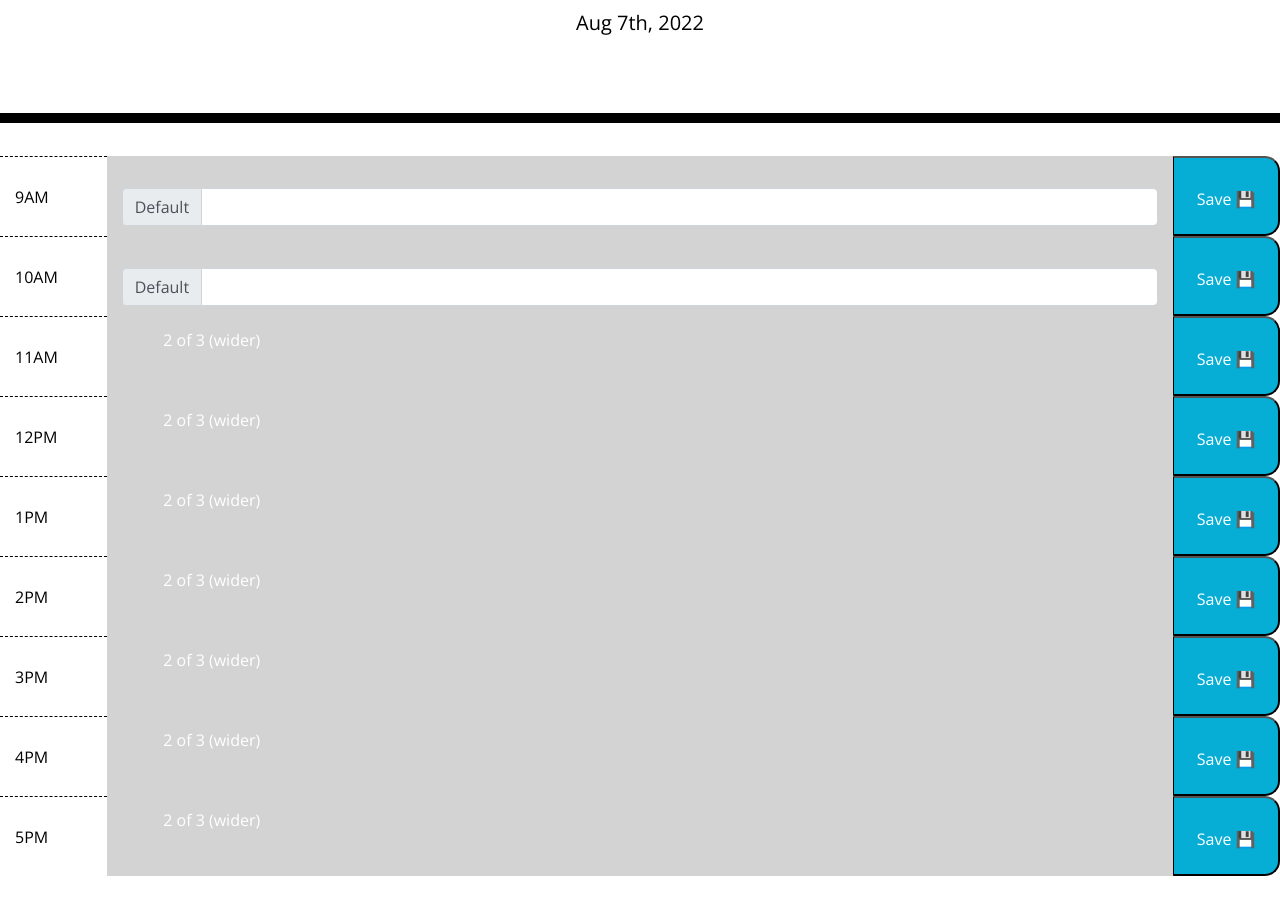
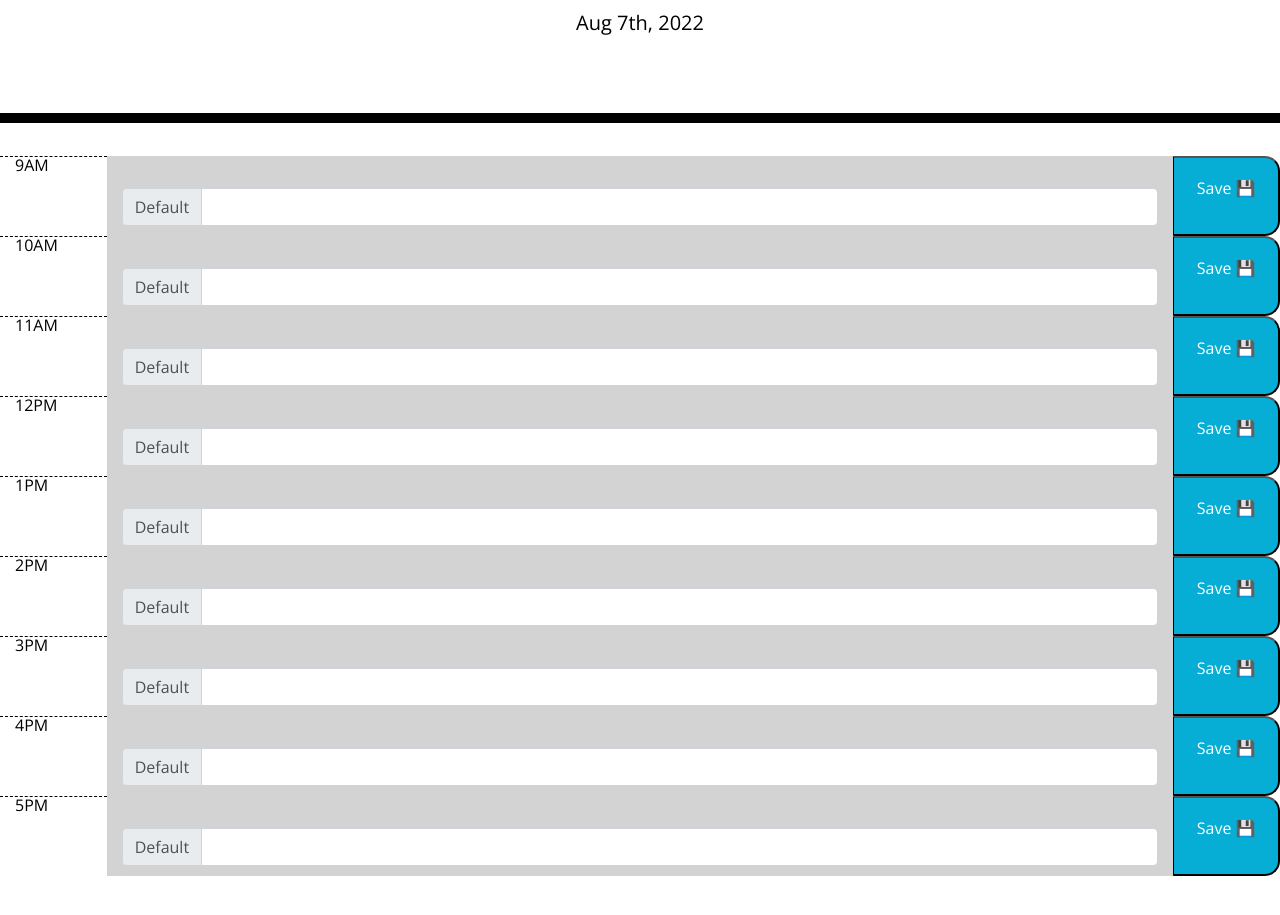
Before and after one commit to LittMarque27/todays-work-schedule, a plain HTML site: page index.html in a window 1280 px wide. Shown: the part 181-1096 px from the top of the page. Drawn offline with nearby package versions, Linux system fonts and the light colour scheme.

Commit message:
Added inputs, buttons, and local storage for tasks.

```diff
--- a/assets/css/style.css
+++ b/assets/css/style.css
@@ -32,7 +32,7 @@ textarea {
 }
 
 .row {
-  white-space: pre-wrap;
+  /* white-space: pre-wrap; */
   height: 80px;
   border-top: 1px solid white;
 }
--- a/assets/js/script.js
+++ b/assets/js/script.js
@@ -4,21 +4,19 @@ var dateTime = moment().format("MMM Do, YYYY");
 //var currentHOU
 var currentHour = moment().format("H");
 console.log(currentHour)
-//var past
-//var future
 
 //array hours slots
-var hours = $(".container").children().children(".hour");
+// var hours = $(".container").children().children(".hour");
 
-var timeBlock = $(".hour").html().trim()
-console.log(hours.html().trim())
+// var timeBlock = $(".hour").html().trim()
+// console.log(hours.html().trim())
 //array text slots
-var tasks = $("#customTime")
+// var tasks = $("#customTime")
 
-console.log(hours)
+// console.log(hours)
 
-var thisTimeEl = $(".thisTime")
-console.log(thisTimeEl.html())
+// var thisTimeEl = $(".thisTime")
+// console.log(thisTimeEl.html())
 
 var timeSlots = [9, 10, 11, 12, 13, 14, 15, 16, 17]
 console.log(timeSlots);
@@ -44,10 +42,32 @@ function timeColor() {
 
 timeColor()
 
+var containerEl = $(".container");
+
+containerEl.on("click", ".saveBtn", function (event) {
+    var inputClass = event.currentTarget.attributes[1].nodeValue;
+    console.log(inputClass)
+    var inputValue = $("."+ inputClass).val()
+    console.log(inputValue)
+    localStorage.setItem(inputClass, inputValue)
+})
+
+function displayTask() {
+    $(".9am").val(localStorage.getItem("9am"))
+    $(".10am").val(localStorage.getItem("10am"))
+    $(".11am").val(localStorage.getItem("11am"))
+    $(".12pm").val(localStorage.getItem("12pm"))
+    $(".1pm").val(localStorage.getItem("1pm"))
+    $(".2pm").val(localStorage.getItem("2pm"))
+    $(".3pm").val(localStorage.getItem("3pm"))
+    $(".4pm").val(localStorage.getItem("4pm"))
+    $(".5pm").val(localStorage.getItem("5pm"))
+}
+
+displayTask()
 
 
-
-
+//localStorage.clear
 // if($(".container").children().eq(0).children().eq(0) !== currentHOUR) {
 //     $(".container").children().eq(0).children().eq(1).addClass("future")
 // }
--- a/index.html
+++ b/index.html
@@ -39,10 +39,10 @@
             <div class="input-group-prepend">
               <span class="input-group-text" id="inputGroup-sizing-default">Default</span>
             </div>
-            <input type="text" class="form-control" aria-label="Default" aria-describedby="inputGroup-sizing-default">
+            <input type="text" class="form-control 9am" aria-label="Default" aria-describedby="inputGroup-sizing-default">
           </div>
         </div>
-        <button class="col-1 saveBtn">
+        <button class="col-1 saveBtn" data-input="9am">
           <p>Save 💾</p>
         </button>
       </div>
@@ -56,10 +56,10 @@
             <div class="input-group-prepend">
               <span class="input-group-text" id="inputGroup-sizing-default">Default</span>
             </div>
-            <input type="text" class="form-control" aria-label="Default" aria-describedby="inputGroup-sizing-default">
+            <input type="text" class="form-control 10am" aria-label="Default" aria-describedby="inputGroup-sizing-default">
           </div>
         </div>
-        <button class="col-1 saveBtn">
+        <button class="col-1 saveBtn" data-input="10am">
           <p>Save 💾</p>
         </button>
       </div>
@@ -69,9 +69,14 @@
           <p class= "thisTime">11AM</p>
         </div>
         <div class="col-10 description">
-          2 of 3 (wider)
+          <div class="input-group mb-3">
+            <div class="input-group-prepend">
+              <span class="input-group-text" id="inputGroup-sizing-default">Default</span>
+            </div>
+            <input type="text" class="form-control 11am" aria-label="Default" aria-describedby="inputGroup-sizing-default">
+          </div>
         </div>
-        <button class="col-1 saveBtn">
+        <button class="col-1 saveBtn" data-input="11am">
           <p>Save 💾</p>
         </button>
       </div>
@@ -81,9 +86,14 @@
           <p class= "thisTime">12PM</p>
         </div>
         <div class="col-10 description">
-          2 of 3 (wider)
+          <div class="input-group mb-3">
+            <div class="input-group-prepend">
+              <span class="input-group-text" id="inputGroup-sizing-default">Default</span>
+            </div>
+            <input type="text" class="form-control 12pm" aria-label="Default" aria-describedby="inputGroup-sizing-default">
+          </div>
         </div>
-        <button class="col-1 saveBtn">
+        <button class="col-1 saveBtn" data-input="12pm">
           <p>Save 💾</p>
         </button>
       </div>
@@ -93,9 +103,14 @@
           <p class= "thisTime">1PM</p>
         </div>
         <div class="col-10 description">
-          2 of 3 (wider)
+          <div class="input-group mb-3">
+            <div class="input-group-prepend">
+              <span class="input-group-text" id="inputGroup-sizing-default">Default</span>
+            </div>
+            <input type="text" class="form-control 1pm" aria-label="Default" aria-describedby="inputGroup-sizing-default">
+          </div>
         </div>
-        <button class="col-1 saveBtn">
+        <button class="col-1 saveBtn" data-input="1pm">
           <p>Save 💾</p>
         </button>
       </div>
@@ -105,9 +120,14 @@
           <p class= "thisTime">2PM</p>
         </div>
         <div class="col-10 description">
-          2 of 3 (wider)
+          <div class="input-group mb-3">
+            <div class="input-group-prepend">
+              <span class="input-group-text" id="inputGroup-sizing-default">Default</span>
+            </div>
+            <input type="text" class="form-control 2pm" aria-label="Default" aria-describedby="inputGroup-sizing-default">
+          </div>
         </div>
-        <button class="col-1 saveBtn">
+        <button class="col-1 saveBtn" data-input="2pm">
           <p>Save 💾</p>
         </button>
       </div>
@@ -117,9 +137,14 @@
           <p class= "thisTime">3PM</p>
         </div>
         <div class="col-10 description">
-          2 of 3 (wider)
+          <div class="input-group mb-3">
+            <div class="input-group-prepend">
+              <span class="input-group-text" id="inputGroup-sizing-default">Default</span>
+            </div>
+            <input type="text" class="form-control 3pm" aria-label="Default" aria-describedby="inputGroup-sizing-default">
+          </div>
         </div>
-        <button class="col-1 saveBtn">
+        <button class="col-1 saveBtn" data-input="3pm">
           <p>Save 💾</p>
         </button>
       </div>
@@ -129,9 +154,14 @@
           <p class= "thisTime">4PM</p>
         </div>
         <div class="col-10 description">
-          2 of 3 (wider)
+          <div class="input-group mb-3">
+            <div class="input-group-prepend">
+              <span class="input-group-text" id="inputGroup-sizing-default">Default</span>
+            </div>
+            <input type="text" class="form-control 4pm" aria-label="Default" aria-describedby="inputGroup-sizing-default">
+          </div>
         </div>
-        <button class="col-1 saveBtn">
+        <button class="col-1 saveBtn" data-input="4pm">
           <p>Save 💾</p>
         </button>
       </div>
@@ -141,9 +171,14 @@
           <p class= "thisTime">5PM</p>
         </div>
         <div class="col-10 description">
-          2 of 3 (wider)
+          <div class="input-group mb-3">
+            <div class="input-group-prepend">
+              <span class="input-group-text" id="inputGroup-sizing-default">Default</span>
+            </div>
+            <input type="text" class="form-control 5pm" aria-label="Default" aria-describedby="inputGroup-sizing-default">
+          </div>
         </div>
-        <button class="col-1 saveBtn">
+        <button class="col-1 saveBtn" data-input="5pm">
           <p>Save 💾</p>
         </button>
       </div>
```
